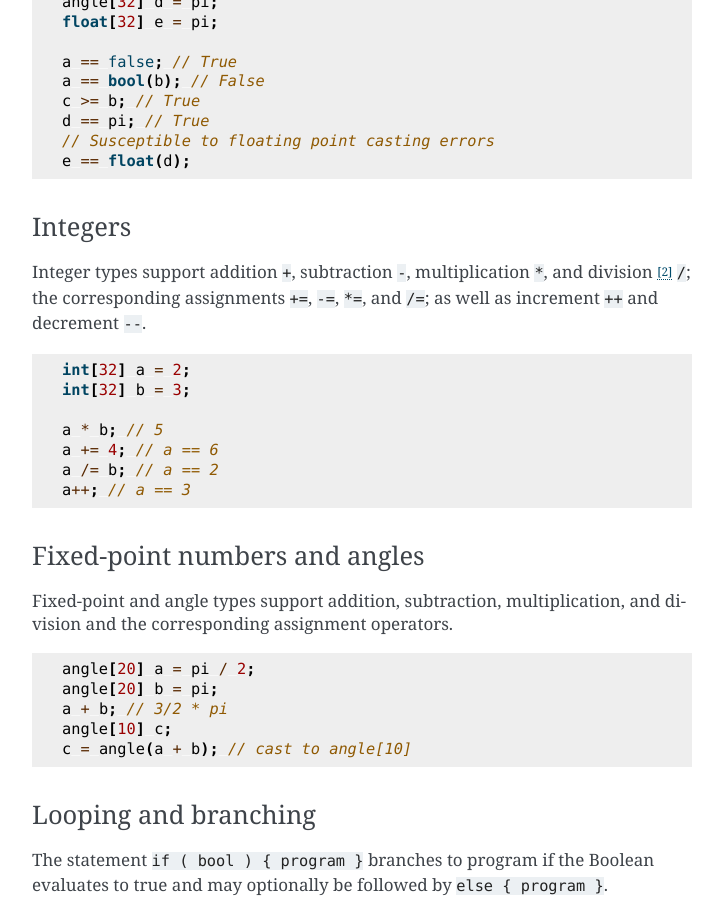
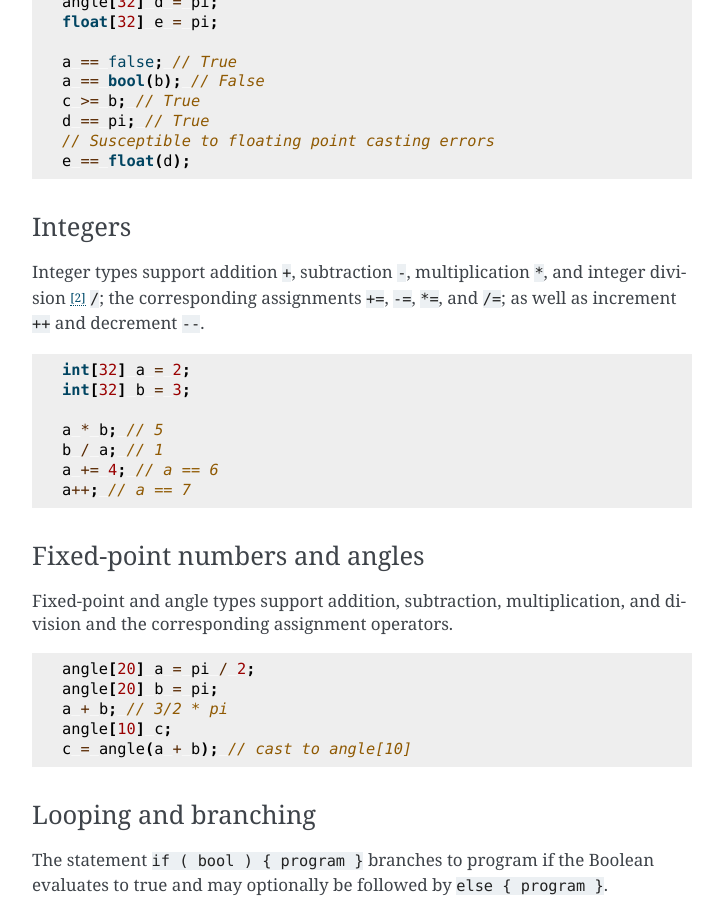
Before and after one commit to openqasm/openqasm, a Sphinx documentation site: the page built from source/language/classical.rst, in a window 1280 px wide and 900 px high, scrolled down 1482 px. Shown: the whole window, without its empty margins (388-1111 px from the left). Built offline with Sphinx 7.4.7, drawn with Linux system fonts in a browser that asks for light colours.

Commit message:
Clarify that division is integer division (#104)
Co-authored-by: Blake Johnson <blake.johnson@ibm.com>

```diff
--- a/source/language/classical.rst
+++ b/source/language/classical.rst
@@ -82,7 +82,7 @@ an index set, for example ``i in {0,3}`` returns ``true`` if i equals 0 or 3 and
 Integers
 ~~~~~~~~
 
-Integer types support addition ``+``, subtraction ``-``, multiplication ``*``, and
+Integer types support addition ``+``, subtraction ``-``, multiplication ``*``, and integer
 division [2]_ ``/``; the corresponding assignments ``+=``, ``-=``, ``*=``, and ``/=``; as well as
 increment ``++`` and decrement ``--``.
 
@@ -92,9 +92,9 @@ increment ``++`` and decrement ``--``.
    int[32] b = 3;
 
    a * b; // 5
+   b / a; // 1
    a += 4; // a == 6
-   a /= b; // a == 2
-   a++; // a == 3
+   a++; // a == 7
 
 Fixed-point numbers and angles
 ~~~~~~~~~~~~~~~~~~~~~~~~~~~~~~
```
